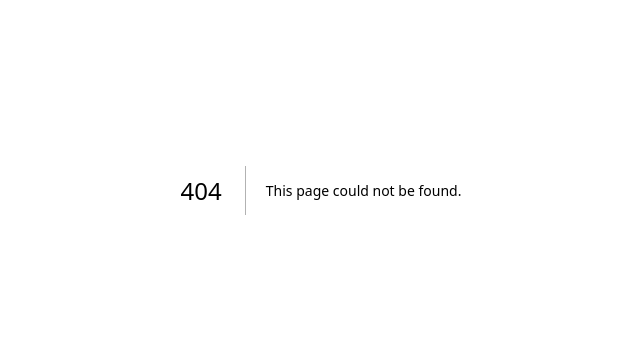
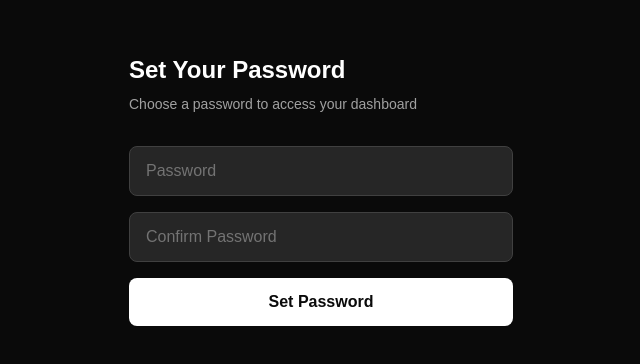
Before and after one commit to Hevyweight/century-partners, a Next.js app: page /set-password in a window 1280 px wide. Before the commit this address had no page. Shown: the part 210-574 px from the top of the page, without its empty margins (319-959 px from the left). Built offline with nearby package versions, Linux system fonts and the light colour scheme; no server answers.

Commit message:
Updated: Auth

```diff
--- /dev/null
+++ b/src/app/auth/confirm/route.ts
@@ -0,0 +1,39 @@
+/* eslint-disable  @typescript-eslint/no-explicit-any */
+import { createServerClient } from '@supabase/ssr'
+import { cookies } from 'next/headers'
+import { NextResponse } from 'next/server'
+import type { NextRequest } from 'next/server'
+
+export async function GET(request: NextRequest) {
+  const { searchParams } = new URL(request.url)
+  const token_hash = searchParams.get('token_hash')
+  const type = searchParams.get('type')
+
+  if (token_hash && type) {
+    const cookieStore = await cookies()
+    const supabase = createServerClient(
+      process.env.NEXT_PUBLIC_SUPABASE_URL!,
+      process.env.NEXT_PUBLIC_SUPABASE_ANON_KEY!,
+      {
+        cookies: {
+          getAll() {
+            return cookieStore.getAll()
+          },
+          setAll(cookiesToSet) {
+            cookiesToSet.forEach(({ name, value, options }) =>
+              cookieStore.set(name, value, options)
+            )
+          },
+        },
+      }
+    )
+
+    const { error } = await supabase.auth.verifyOtp({ token_hash, type: String as any })
+
+    if (!error) {
+      return NextResponse.redirect(new URL('/set-password', request.url))
+    }
+  }
+
+  return NextResponse.redirect(new URL('/?error=invalid_link', request.url))
+}
--- /dev/null
+++ b/src/app/set-password/page.tsx
@@ -0,0 +1,68 @@
+'use client'
+
+import { useState } from 'react'
+import { createClient } from '@/lib/supabase'
+import { useRouter } from 'next/navigation'
+
+export default function SetPasswordPage() {
+  const [password, setPassword] = useState('')
+  const [confirm, setConfirm] = useState('')
+  const [error, setError] = useState<string | null>(null)
+  const [loading, setLoading] = useState(false)
+  const router = useRouter()
+  const supabase = createClient()
+
+  async function handleSetPassword() {
+    if (password !== confirm) {
+      setError('Passwords do not match')
+      return
+    }
+
+    setLoading(true)
+    const { error } = await supabase.auth.updateUser({ password })
+
+    if (error) {
+      setError(error.message)
+      setLoading(false)
+      return
+    }
+
+    router.push('/')
+  }
+
+  return (
+    <main className="min-h-screen bg-neutral-950 flex items-center justify-center px-4">
+      <div className="w-full max-w-sm">
+        <h1 className="text-2xl font-bold text-white mb-2">Set Your Password</h1>
+        <p className="text-neutral-400 text-sm mb-8">Choose a password to access your dashboard</p>
+
+        <div className="flex flex-col gap-4">
+          <input
+            type="password"
+            placeholder="Password"
+            value={password}
+            onChange={(e) => setPassword(e.target.value)}
+            className="w-full px-4 py-3 rounded-lg bg-neutral-800 text-white placeholder:text-neutral-500 border border-neutral-700 focus:outline-none focus:border-neutral-500"
+          />
+          <input
+            type="password"
+            placeholder="Confirm Password"
+            value={confirm}
+            onChange={(e) => setConfirm(e.target.value)}
+            className="w-full px-4 py-3 rounded-lg bg-neutral-800 text-white placeholder:text-neutral-500 border border-neutral-700 focus:outline-none focus:border-neutral-500"
+          />
+
+          {error && <p className="text-red-400 text-sm">{error}</p>}
+
+          <button
+            onClick={handleSetPassword}
+            disabled={loading}
+            className="w-full py-3 rounded-lg bg-white text-neutral-950 font-semibold hover:bg-neutral-100 transition-colors disabled:opacity-50"
+          >
+            {loading ? 'Setting password...' : 'Set Password'}
+          </button>
+        </div>
+      </div>
+    </main>
+  )
+}
```
